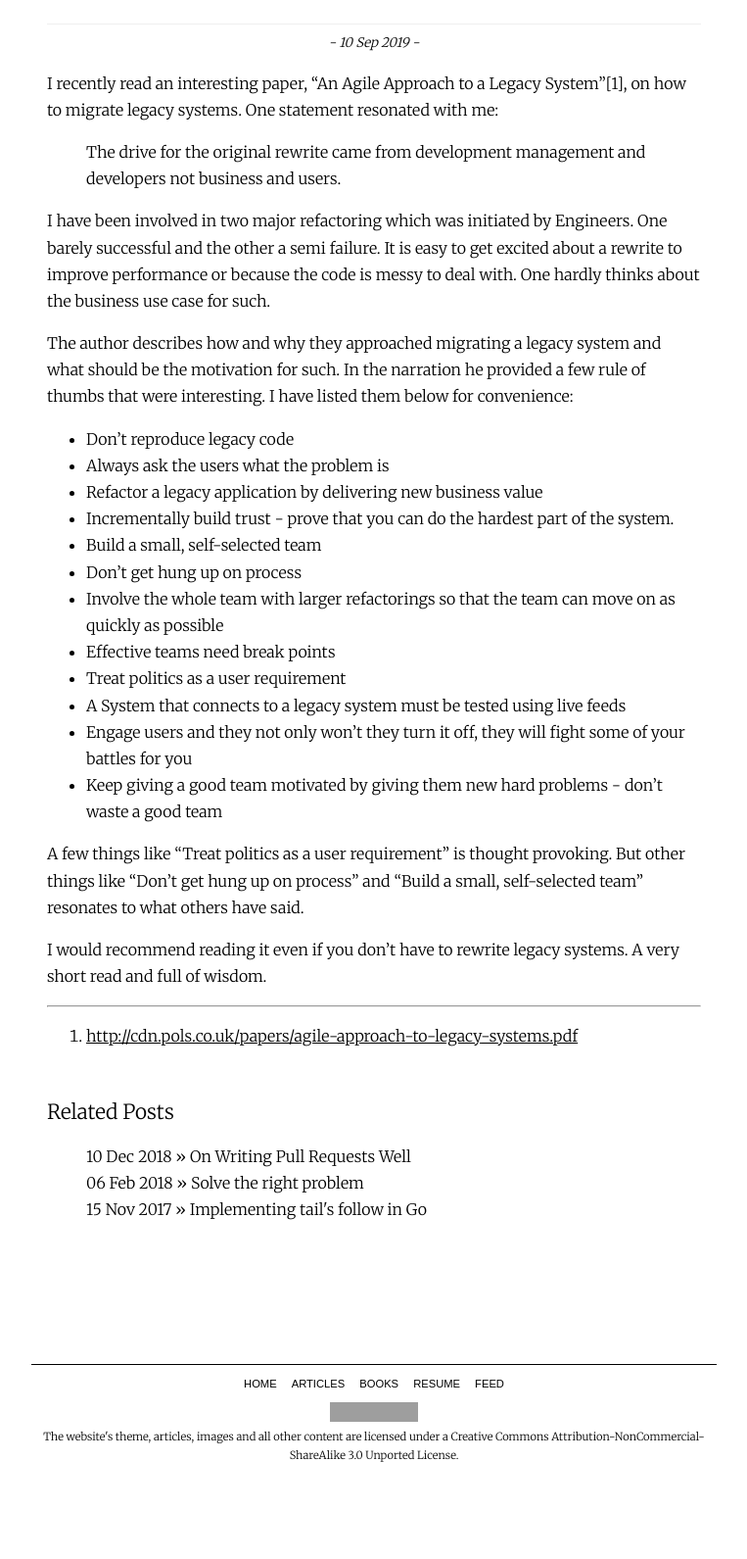
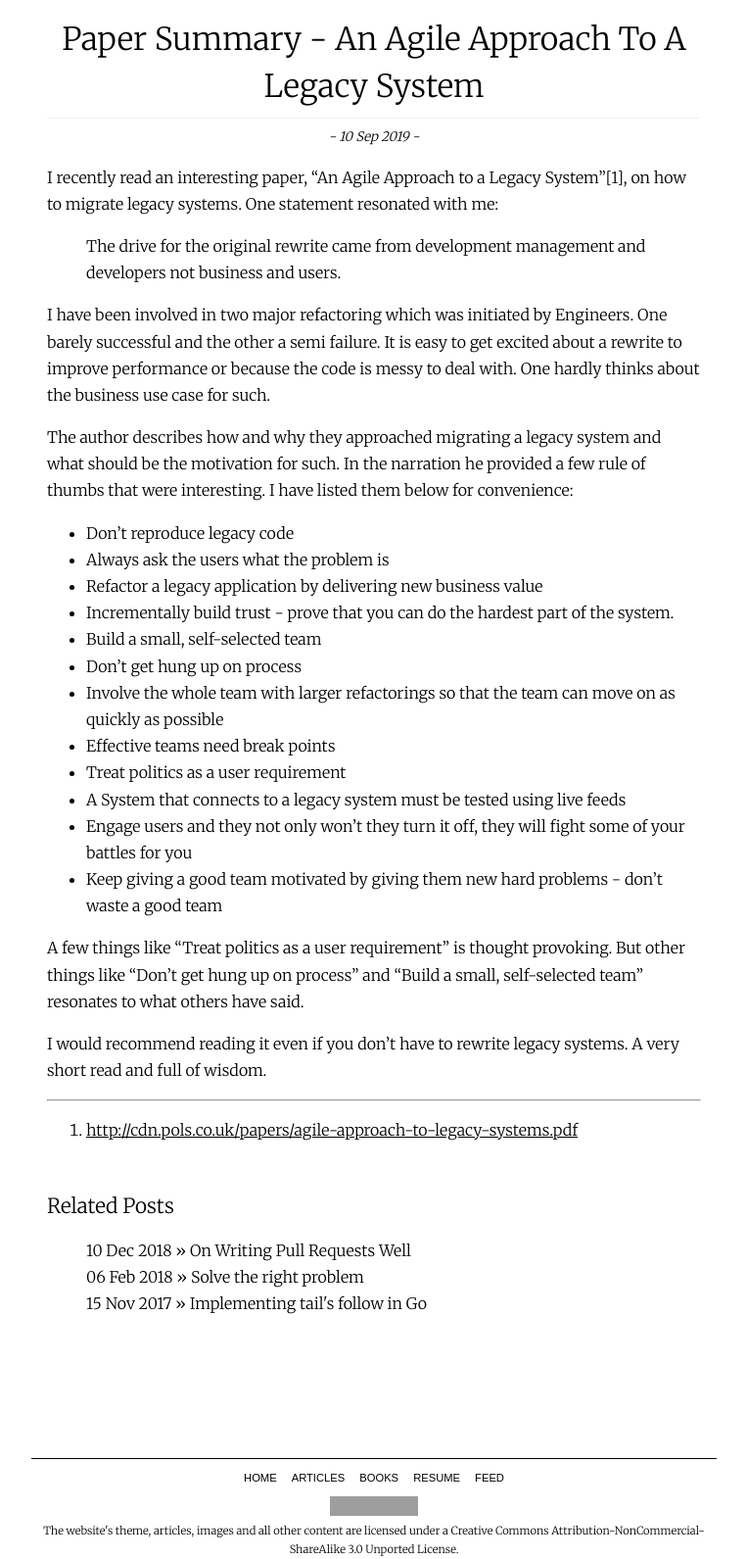
Before and after one commit to satran/satran.github.io, a Jekyll site: the page built from _posts/2019-09-10-paper_summary_an_agile_approach_to_legacy_system.md, in a window 1280 px wide. Shown: the whole page at 98% size, without its empty margins (258-1021 px from the left). Built offline with Jekyll 4.4.1, drawn with Linux system fonts in a browser that asks for light colours; our own code applies the rules of GitHub Pages for plain Markdown files; before the commit the page ends 1495 px from its top, so only the background shows below that; grey boxes are pictures that could not be loaded.

Commit message:
Gah! jekyll doesn't take colons in titles

```diff
--- a/_posts/2019-09-10-paper_summary_an_agile_approach_to_legacy_system.md
+++ b/_posts/2019-09-10-paper_summary_an_agile_approach_to_legacy_system.md
@@ -1,6 +1,6 @@
 ---
 layout: post
-title: Paper Summary: An Agile Approach to a Legacy System
+title: Paper Summary - An Agile Approach to a Legacy System
 summary: An interesting read on how to approach legacy systems.
 ---
 
```
